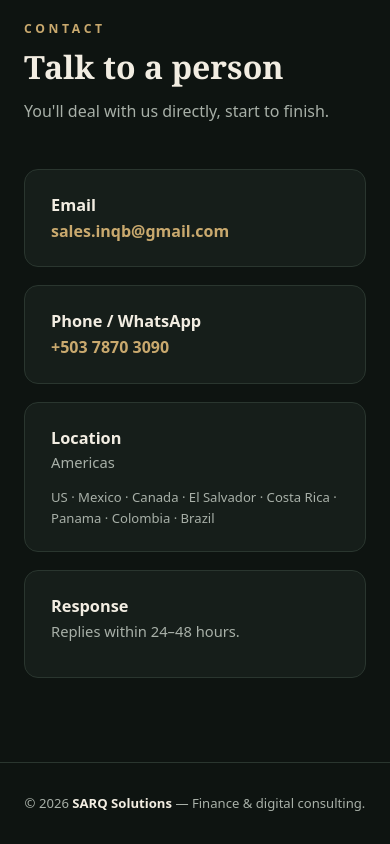
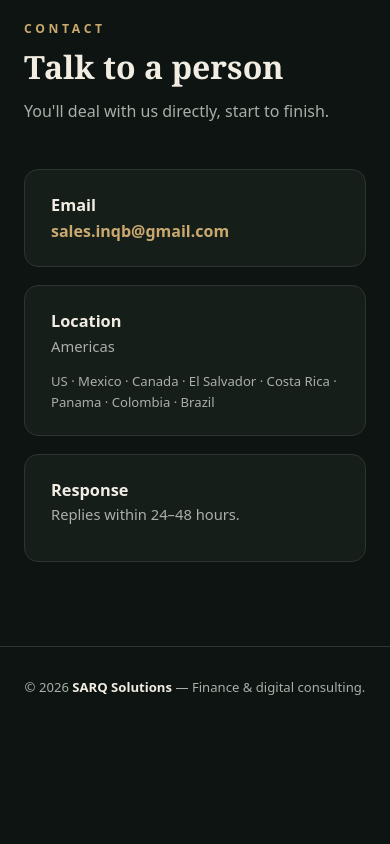
Before and after one commit to salesinqb-maker/sarq-solutions, a plain HTML site: page index.html in a window 390 px wide. Shown: the part 5655-6499 px from the top of the page. After the commit the page ends 6383 px from the top, so only its background shows below. Drawn offline with Linux system fonts and the light colour scheme.

Commit message:
Remove phone number from contact section

```diff
--- a/index.html
+++ b/index.html
@@ -255,10 +255,6 @@
         <a href="mailto:sales.inqb@gmail.com">sales.inqb@gmail.com</a>
       </div>
       <div class="card">
-        <h4>Phone / WhatsApp</h4>
-        <a href="tel:+50378703090">+503 7870 3090</a>
-      </div>
-      <div class="card">
         <h4>Location</h4>
         <p>Americas</p>
         <div class="countries">US · Mexico · Canada · El Salvador · Costa Rica · Panama · Colombia · Brazil</div>
```
